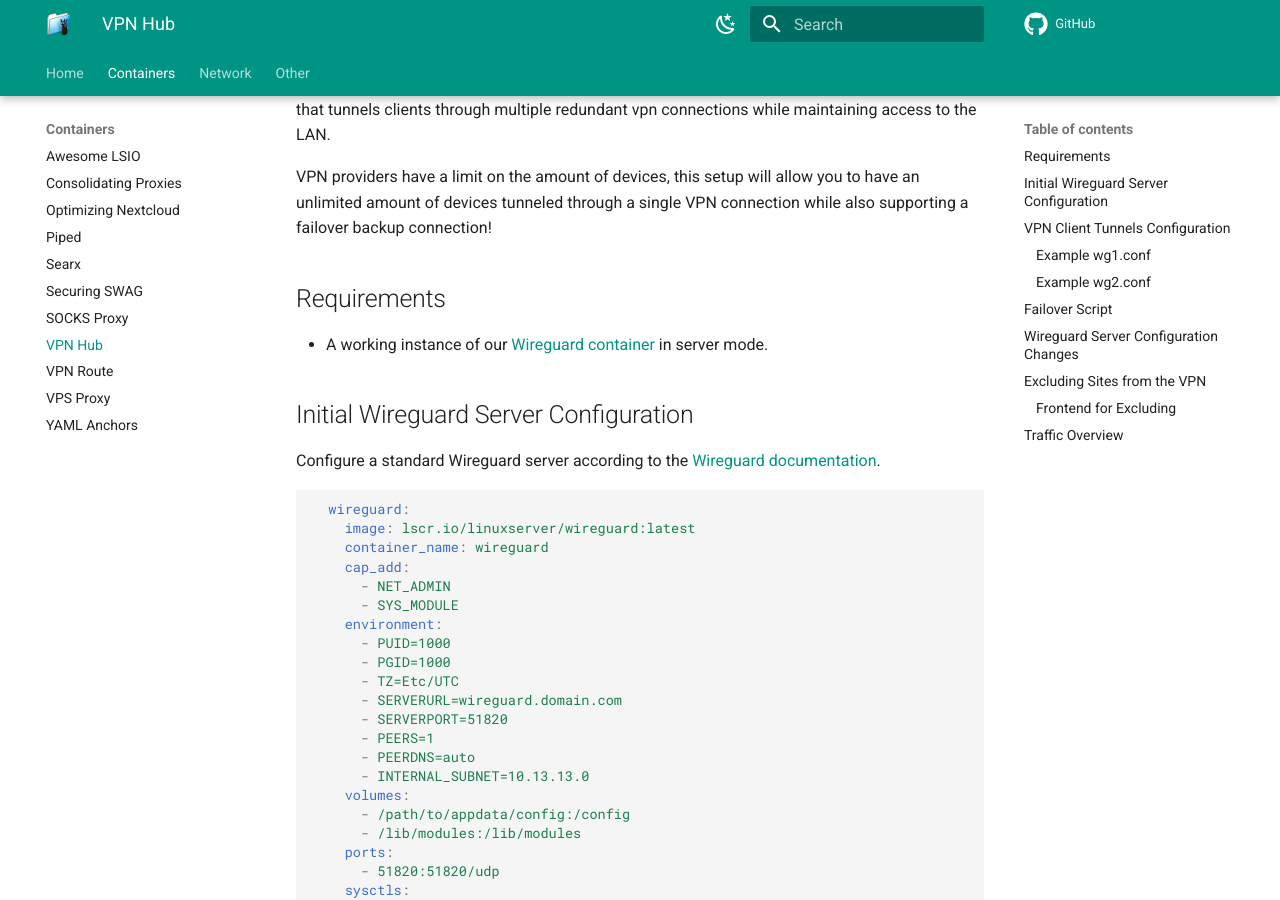
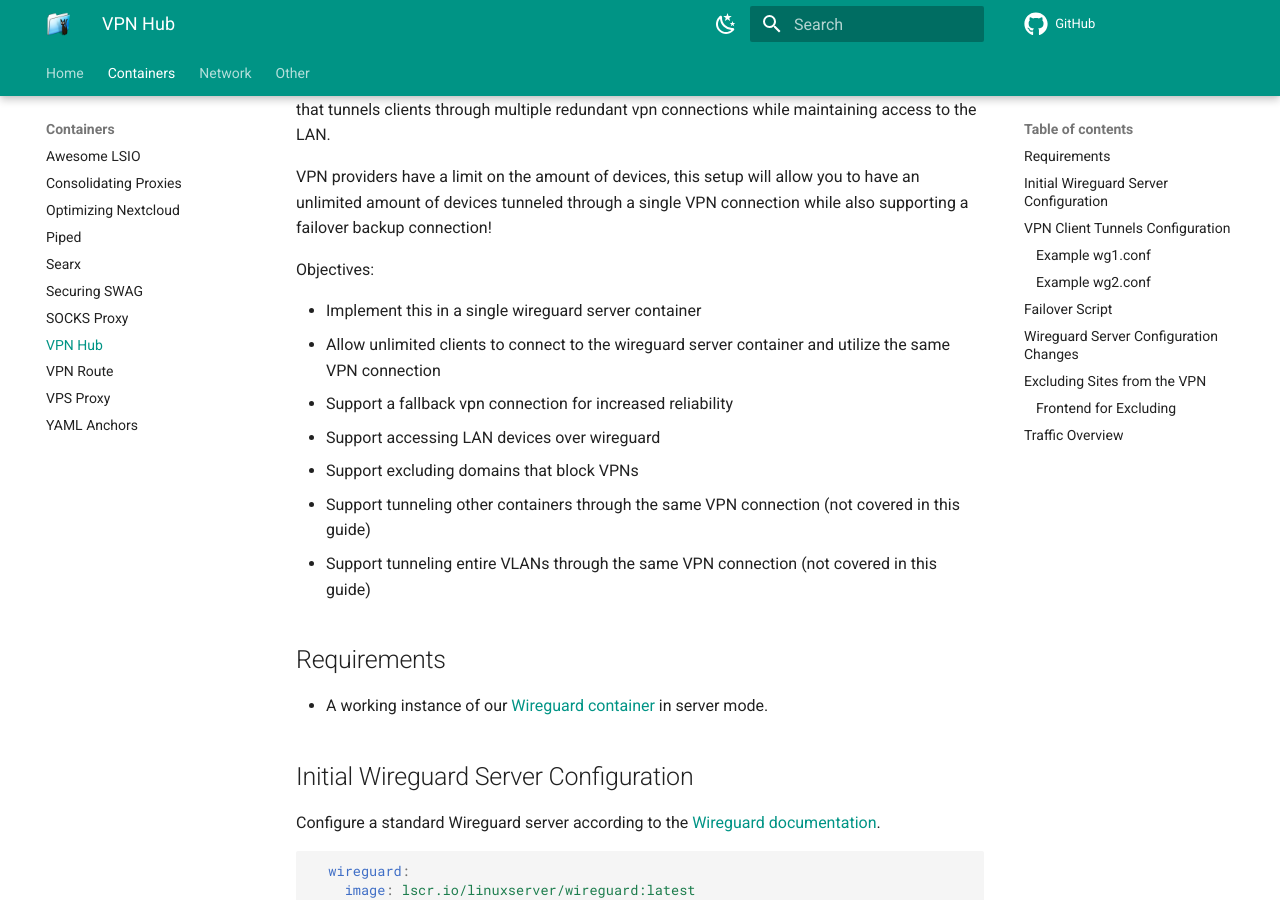
Before and after one commit to quietsy/advanced-configurations, an MkDocs documentation site: the page built from docs/hub.md, in a window 1280 px wide and 900 px high, scrolled down 525 px. Built offline with MkDocs 1.6.1 and Material for MkDocs 9.7.7, drawn with Linux system fonts in a browser that asks for light colours; comment, search, counter and statistics services are not loaded.

Commit message:
Add objectives

```diff
--- a/docs/hub.md
+++ b/docs/hub.md
@@ -4,6 +4,16 @@
 Linuxserver's Wireguard container is extremely versatile, in this example we'll use it as a server that tunnels clients through multiple redundant vpn connections while maintaining access to the LAN.
 
 VPN providers have a limit on the amount of devices, this setup will allow you to have an unlimited amount of devices tunneled through a single VPN connection while also supporting a failover backup connection!
+
+Objectives:
+
+- Implement this in a single wireguard server container
+- Allow unlimited clients to connect to the wireguard server container and utilize the same VPN connection
+- Support a fallback vpn connection for increased reliability
+- Support accessing LAN devices over wireguard
+- Support excluding domains that block VPNs
+- Support tunneling other containers through the same VPN connection (not covered in this guide)
+- Support tunneling entire VLANs through the same VPN connection (not covered in this guide)
 
 ## Requirements
 
```
